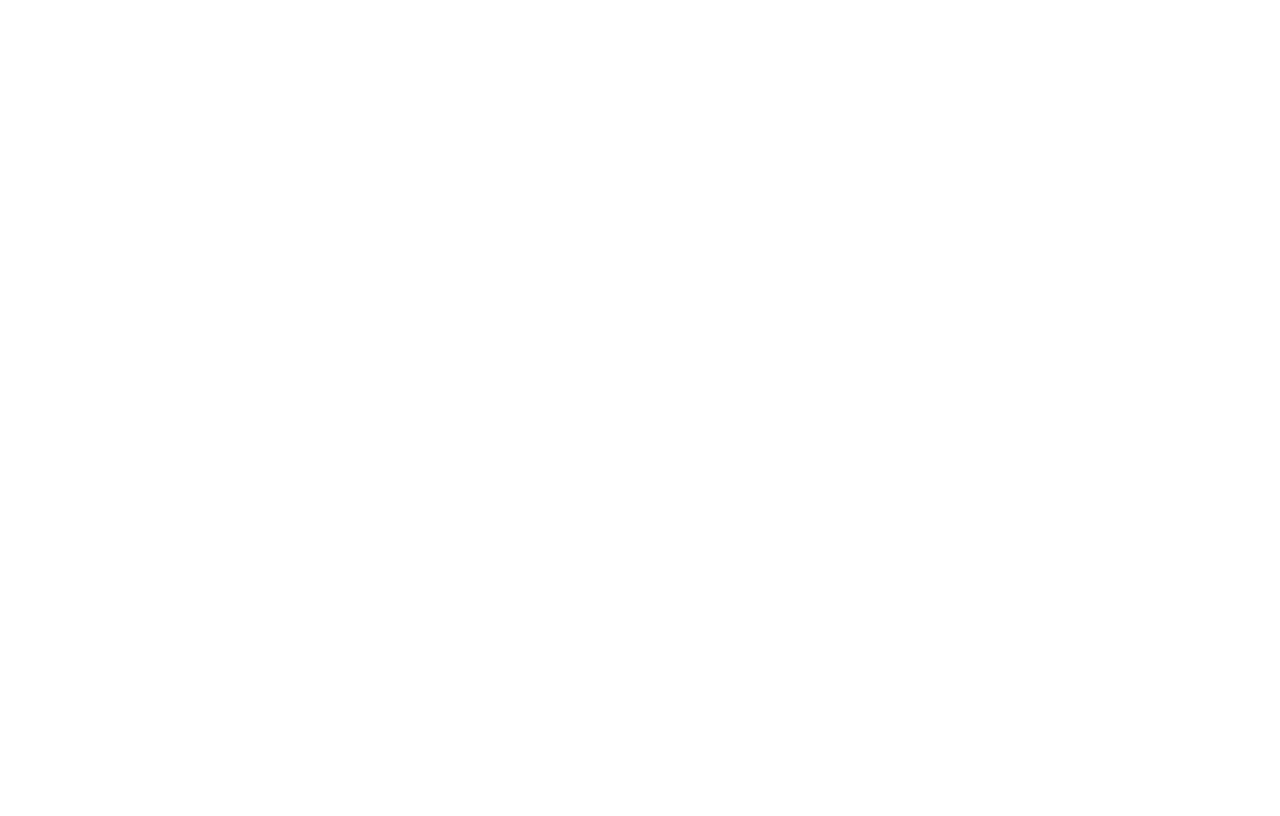
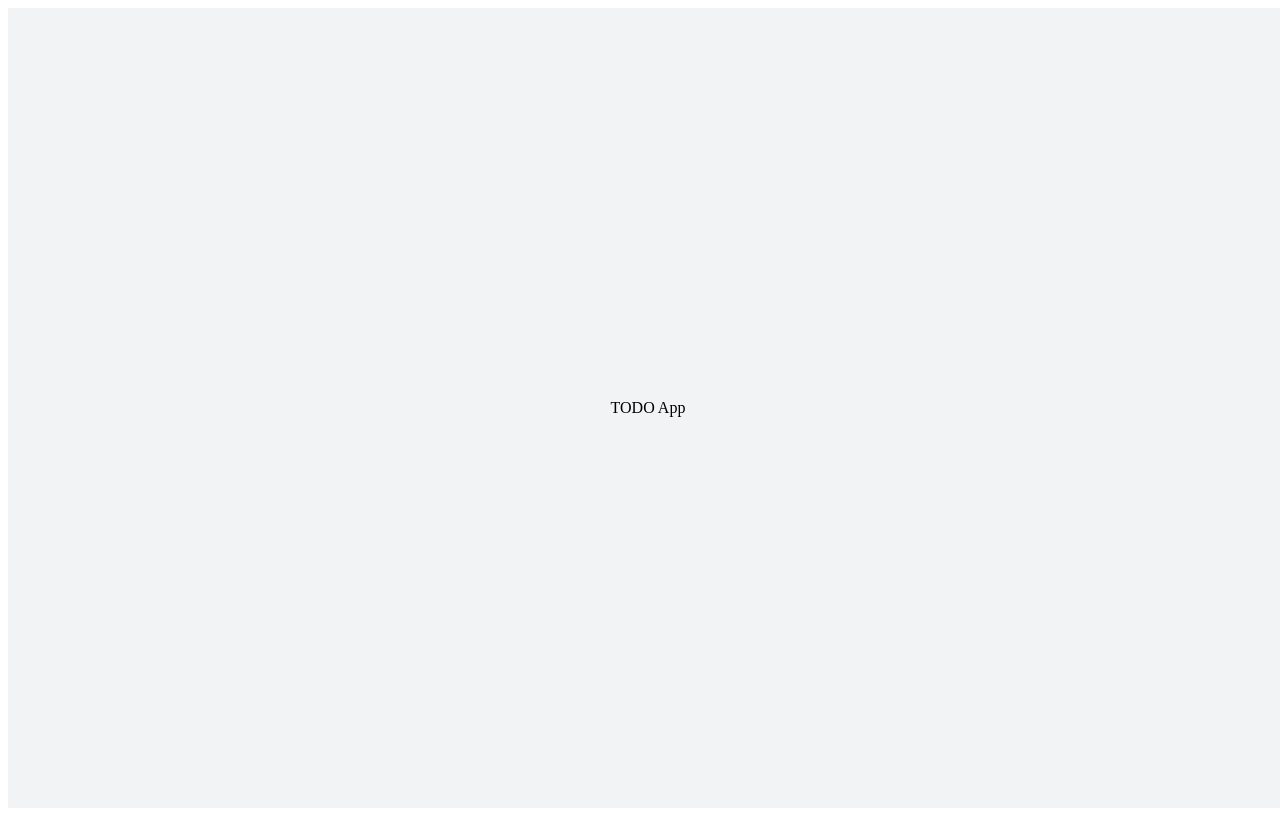
Before and after one commit to AndrewRatnikov/TodoReactApp, a React (Create React App) app: page / in a window 1280 px wide. Built offline with nearby package versions, Linux system fonts and the light colour scheme.

Commit message:
update styles

```diff
--- a/package.json
+++ b/package.json
@@ -7,6 +7,7 @@
     "@types/node": "12.6.8",
     "@types/react": "16.8.24",
     "@types/react-dom": "16.8.5",
+    "@types/styled-components": "^4.1.18",
     "react": "^16.8.6",
     "react-dom": "^16.8.6",
     "react-scripts": "3.0.1",
--- a/src/components/App/index.tsx
+++ b/src/components/App/index.tsx
@@ -1,8 +1,18 @@
 // Core
-import React from "react";
+import React, { FC } from "react";
+import styled from "styled-components";
 
-const App: React.FC = () => {
-  return <div />;
+const MainWrapper = styled.div`
+  display: flex;
+  justify-content: center;
+  align-items: center;
+  width: 100vw;
+  height: 100vh;
+  background-color: #f2f3f4;
+`;
+
+const App: FC = () => {
+  return <MainWrapper>TODO App</MainWrapper>;
 };
 
 export default App;
```
Also changed, not shown: 1 other file (tests, documents, lock files or other folders).
